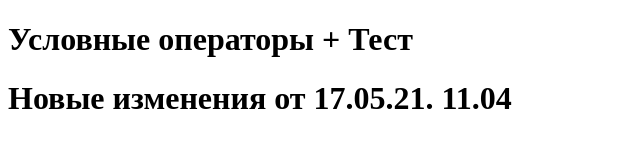
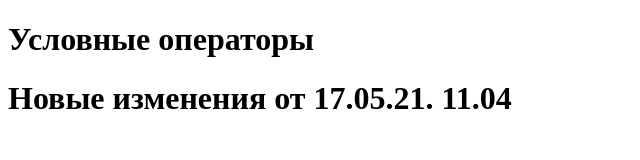
Before and after one commit to Bivl337/bivl_repository, a plain HTML site: page 5_lession/index.html in a window 1280 px wide. Shown: the whole page, without its empty margins (0-640 px from the left). Drawn offline with Linux system fonts and the light colour scheme.

Commit message:
Тест удаления

```diff
--- a/5_lession/index.html
+++ b/5_lession/index.html
@@ -7,7 +7,7 @@
     <title>Объекты</title>
 </head>
 <body>
-    <h1 id='id'>Условные операторы + Тест</h1>
+    <h1 id='id'>Условные операторы</h1>
     <script src="index.js">
     </script>
     <h1> Новые изменения от 17.05.21. 11.04</h1>
```
